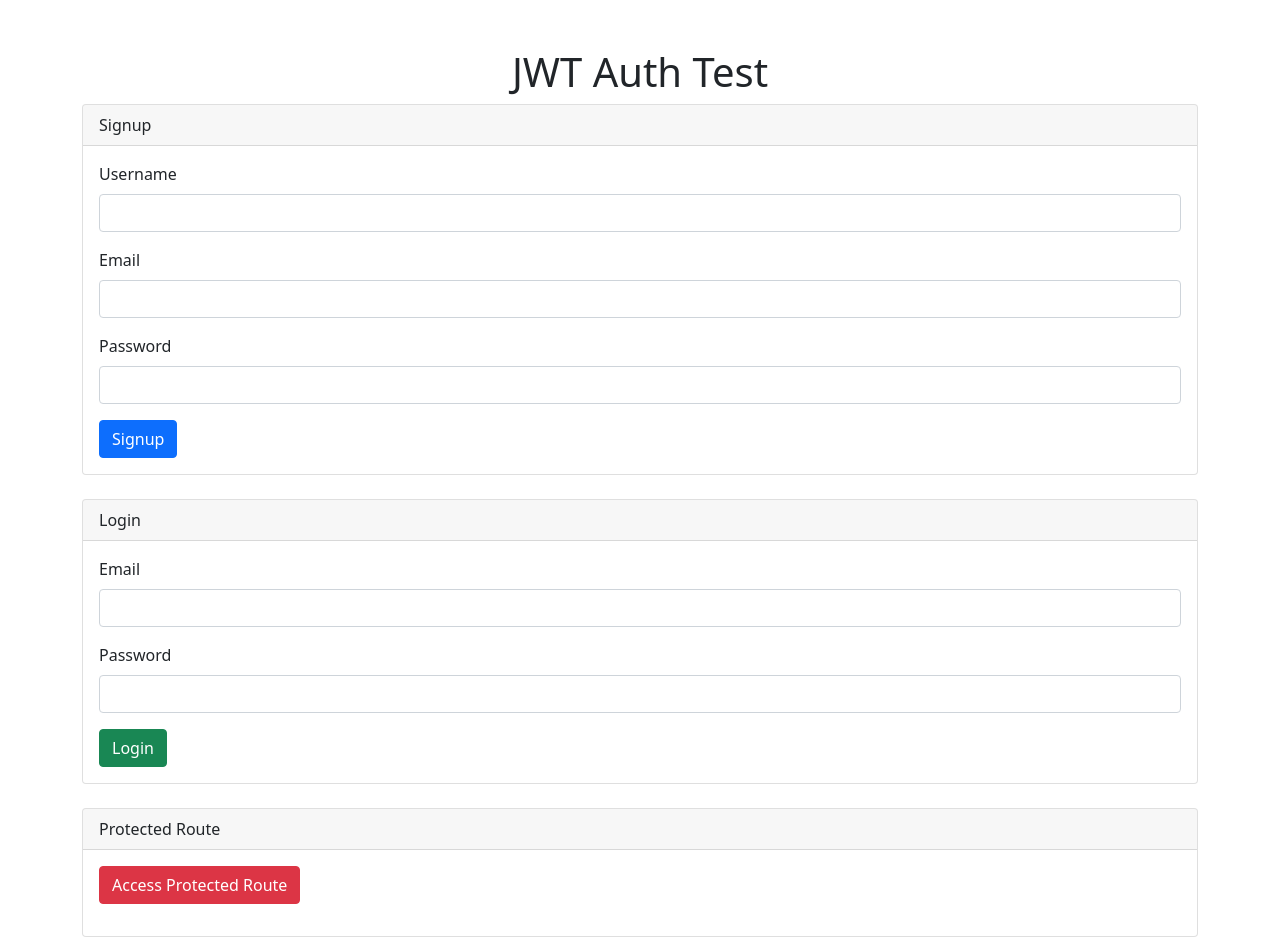
After one commit to smihallari/dream, a Node project: template src/views/signuplogin.ejs in a window 1280 px wide. The commit adds this page. Run offline with Node 20 templates, Linux system fonts and the light colour scheme; the template is opened without the code that fills it, so the values that code supplies are empty; some libraries are stand-ins or nearby versions.

Commit message:
some progress

```diff
--- a/package.json
+++ b/package.json
@@ -34,6 +34,7 @@
     "dotenv": "^16.4.7",
     "ejs": "^3.1.10",
     "express": "^4.21.2",
+    "express-validator": "^7.2.1",
     "jsonwebtoken": "^9.0.2",
     "mongoose": "^8.9.4"
   },
--- a/src/app.js
+++ b/src/app.js
@@ -5,6 +5,8 @@ require('dotenv').config({ path: './keys.env' });
 const app = express();
 const PORT = process.env.PORT ;
 const MONGODB_URI = process.env.MONGODB_URI ;
+
+
 
 // Middleware
 app.use(express.json());
@@ -14,19 +16,19 @@ app.set('view engine', 'ejs');
 app.set('views', path.join(__dirname, 'views'));
 
 // Routes
-// app.use('/api/auth', authRoutes);
-// app.use('/api', postRoutes);
 
+
+const signuploginRoutes = require('./routes/signuplogin');
+const authentication = require('./routes/authenticationWare');
 
 const indexRoutes = require('./routes/index');
 const dreamsRoutes = require('./routes/dreamList');
-
 app.use('/', indexRoutes);
 app.use('/dreamList', dreamsRoutes);
 
 
 // Connect to MongoDB and start server
-mongoose.connect(MONGODB_URI, { useNewUrlParser: true, useUnifiedTopology: true })
+mongoose.connect(MONGODB_URI)// warnigns from node to remove unified topology and urlparser
   .then(() => {
     app.listen(PORT, () => console.log(`Server running on port ${PORT}`));
   })
--- a/src/views/dreamList.ejs
+++ b/src/views/dreamList.ejs
@@ -84,7 +84,7 @@
 
 
     </main>
-    <!--
+
     <div class="d-flex flex-column flex-shrink-0 p-3 text-white bg-dark" style="width: 280px;">
       <button class="btn btn-primary has-icon btn-block" type="button" data-toggle="modal" data-target="#threadModal">
         Post a Dream
@@ -112,7 +112,7 @@
         </li>
       </ul>
     </div>
-    -->
+
     <script src="https://cdn.jsdelivr.net/npm/bootstrap@5.3.3/dist/js/bootstrap.bundle.min.js" ></script>
 
   </body>
--- /dev/null
+++ b/src/views/signuplogin.ejs
@@ -0,0 +1,115 @@
+<!DOCTYPE html>
+<html lang="en">
+<head>
+  <meta charset="UTF-8" />
+  <meta name="viewport" content="width=device-width, initial-scale=1.0" />
+  <title>JWT Auth Test</title>
+  <link rel="stylesheet" href="https://cdnjs.cloudflare.com/ajax/libs/bootstrap/5.1.3/css/bootstrap.min.css" />
+</head>
+<body>
+  <div class="container mt-5">
+    <h1 class="text-center">JWT Auth Test</h1>
+
+    <!-- Signup Form -->
+    <div class="card mb-4">
+      <div class="card-header">Signup</div>
+      <div class="card-body">
+        <form id="signup-form">
+          <div class="mb-3">
+            <label for="username" class="form-label">Username</label>
+            <input type="text" class="form-control" id="username" required />
+          </div>
+          <div class="mb-3">
+            <label for="email" class="form-label">Email</label>
+            <input type="email" class="form-control" id="email" required />
+          </div>
+          <div class="mb-3">
+            <label for="password" class="form-label">Password</label>
+            <input type="password" class="form-control" id="password" required />
+          </div>
+          <button type="submit" class="btn btn-primary">Signup</button>
+        </form>
+      </div>
+    </div>
+
+    <!-- Login Form -->
+    <div class="card mb-4">
+      <div class="card-header">Login</div>
+      <div class="card-body">
+        <form id="login-form">
+          <div class="mb-3">
+            <label for="login-email" class="form-label">Email</label>
+            <input type="email" class="form-control" id="login-email" required />
+          </div>
+          <div class="mb-3">
+            <label for="login-password" class="form-label">Password</label>
+            <input type="password" class="form-control" id="login-password" required />
+          </div>
+          <button type="submit" class="btn btn-success">Login</button>
+        </form>
+      </div>
+    </div>
+
+    <!-- Protected Route Test -->
+    <div class="card">
+      <div class="card-header">Protected Route</div>
+      <div class="card-body">
+        <button id="protected-btn" class="btn btn-danger">Access Protected Route</button>
+        <p id="protected-result" class="mt-3"></p>
+      </div>
+    </div>
+  </div>
+
+  <script>
+    let token = ''; // Store token after login
+
+    // Handle Signup Form Submission
+    document.getElementById('signup-form').addEventListener('submit', async (e) => {
+      e.preventDefault();
+      const username = document.getElementById('username').value;
+      const email = document.getElementById('email').value;
+      const password = document.getElementById('password').value;
+
+      const res = await fetch('/api/auth/signup', {
+        method: 'POST',
+        headers: { 'Content-Type': 'application/json' },
+        body: JSON.stringify({ username, email, password }),
+      });
+      const data = await res.json();
+      alert(res.ok ? 'Signup successful!' : data.message || 'Signup failed');
+    });
+
+    // Handle Login Form Submission
+    document.getElementById('login-form').addEventListener('submit', async (e) => {
+      e.preventDefault();
+      const email = document.getElementById('login-email').value;
+      const password = document.getElementById('login-password').value;
+
+      const res = await fetch('/api/auth/login', {
+        method: 'POST',
+        headers: { 'Content-Type': 'application/json' },
+        body: JSON.stringify({ email, password }),
+      });
+      const data = await res.json();
+      if (res.ok) {
+        token = data.token; // Store the JWT token
+        alert('Login successful!');
+      } else {
+        alert(data.message || 'Login failed');
+      }
+    });
+
+    // Handle Protected Route Button Click
+    document.getElementById('protected-btn').addEventListener('click', async () => {
+      const res = await fetch('/api/protected', {
+        method: 'GET',
+        headers: { Authorization: `Bearer ${token}` },
+      });
+      const data = await res.json();
+      document.getElementById('protected-result').textContent = res.ok
+        ? `Success: ${JSON.stringify(data)}`
+        : `Error: ${data.message || 'Failed to access protected route'}`;
+    });
+  </script>
+</body>
+</html>
```
Also changed, not shown: src/controllers/checkPostcontr.js (added, +14 -0 lines), src/controllers/getallPostscontr.js (added, +47 -0 lines), src/models/category.js (added, +8 -0 lines), src/models/comment.js (added, +10 -0 lines), src/models/post.js (added, +29 -0 lines), src/routes/authenticationWare.js (added, +17 -0 lines), src/routes/posts.js (added, +43 -0 lines), src/routes/signuplogin.js (added, +59 -0 lines), src/views/post.js (added, +17 -0 lines), 1 other file.
